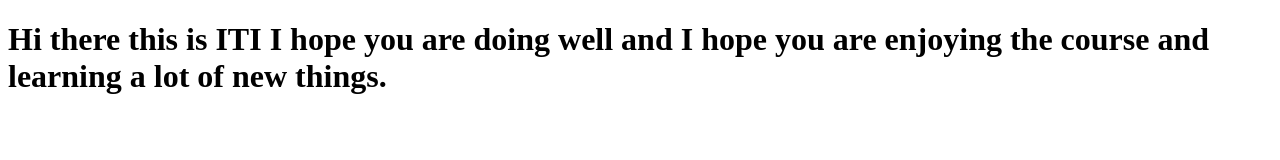
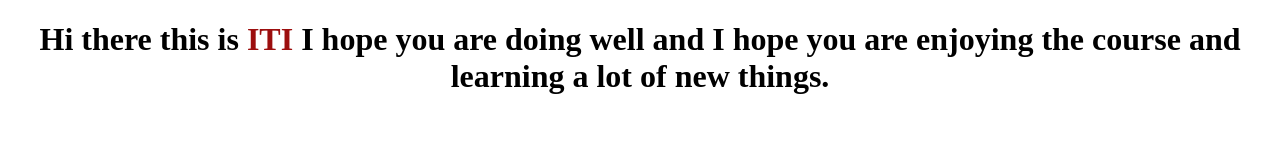
Before and after one commit to abdelrahman-ops/static-test, a plain HTML site: page index.html in a window 1280 px wide. Drawn offline with Linux system fonts and the light colour scheme.

Commit message:
chnage color

```diff
--- a/index.html
+++ b/index.html
@@ -6,8 +6,8 @@
     <title>ITI</title>
 </head>
 <body>
-    <h1>
-        Hi there this is ITI I hope you are doing well and I hope you are enjoying the course and learning a lot of new things.
+    <h1 style="color: rgb(0, 0, 0); text-align: center;">
+        Hi there this is <span style="color: rgb(156, 14, 14);">ITI</span> I hope you are doing well and I hope you are enjoying the course and learning a lot of new things.
     </h1>
 </body>
 </html>
```
